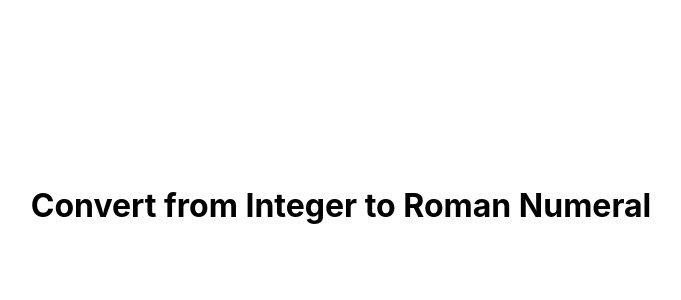
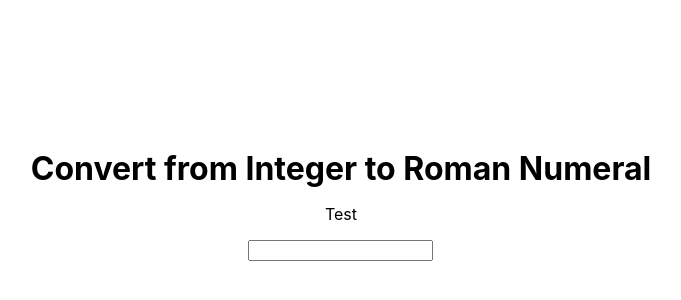
Before and after one commit to DamirRND/with-jest-app, a Next.js app: page / in a window 1280 px wide. Shown: the part 194-494 px from the top of the page, without its empty margins (299-980 px from the left). Built offline with nearby package versions, Linux system fonts and the light colour scheme.

Commit message:
Following added in index.tsx:  1. paragraph for output value and  2. input type number for input value.

```diff
--- a/pages/index.tsx
+++ b/pages/index.tsx
@@ -11,6 +11,8 @@ export default function Home() {
             </Head>
             <main>
                 <h1 className={styles.title}>Convert from Integer to Roman Numeral</h1>
+                <p data-testid="roman-numeral-paragraph">Test</p>
+                <input type="number" data-testid="user-number-input"/>
             </main>
         </div>
     )
```
